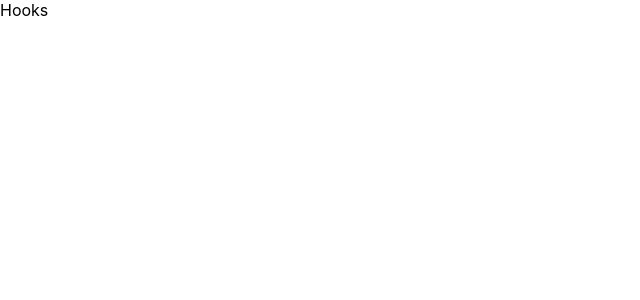
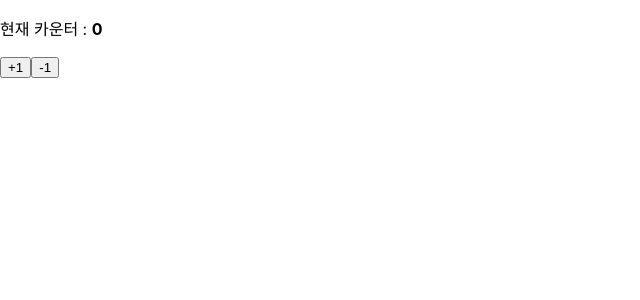
Before and after one commit to poohoot-play/react-hooks-tutorial, a React (Create React App) app: page / in a window 1280 px wide. Shown: the top 300 px of the page, without its empty margins (0-640 px from the left). Built offline with nearby package versions, Linux system fonts and the light colour scheme.

Commit message:
useState를 사용한 Counter 추가

```diff
--- a/src/App.tsx
+++ b/src/App.tsx
@@ -1,6 +1,8 @@
+import Counter from "./Counter";
+
 const App = () => {
   return (
-    <div>Hooks</div>
+    <Counter/>
   );
 }
 
--- /dev/null
+++ b/src/Counter.tsx
@@ -0,0 +1,13 @@
+import { useState } from "react";
+
+const Counter = () => {
+    const [value, setValue] = useState(0);
+
+    return <div>
+        <p>현재 카운터 : <b>{value}</b></p>
+        <button onClick={()=>setValue(value + 1)}>+1</button>
+        <button onClick={()=>setValue(value - 1)}>-1</button>
+    </div>
+}
+
+export default Counter;
```
